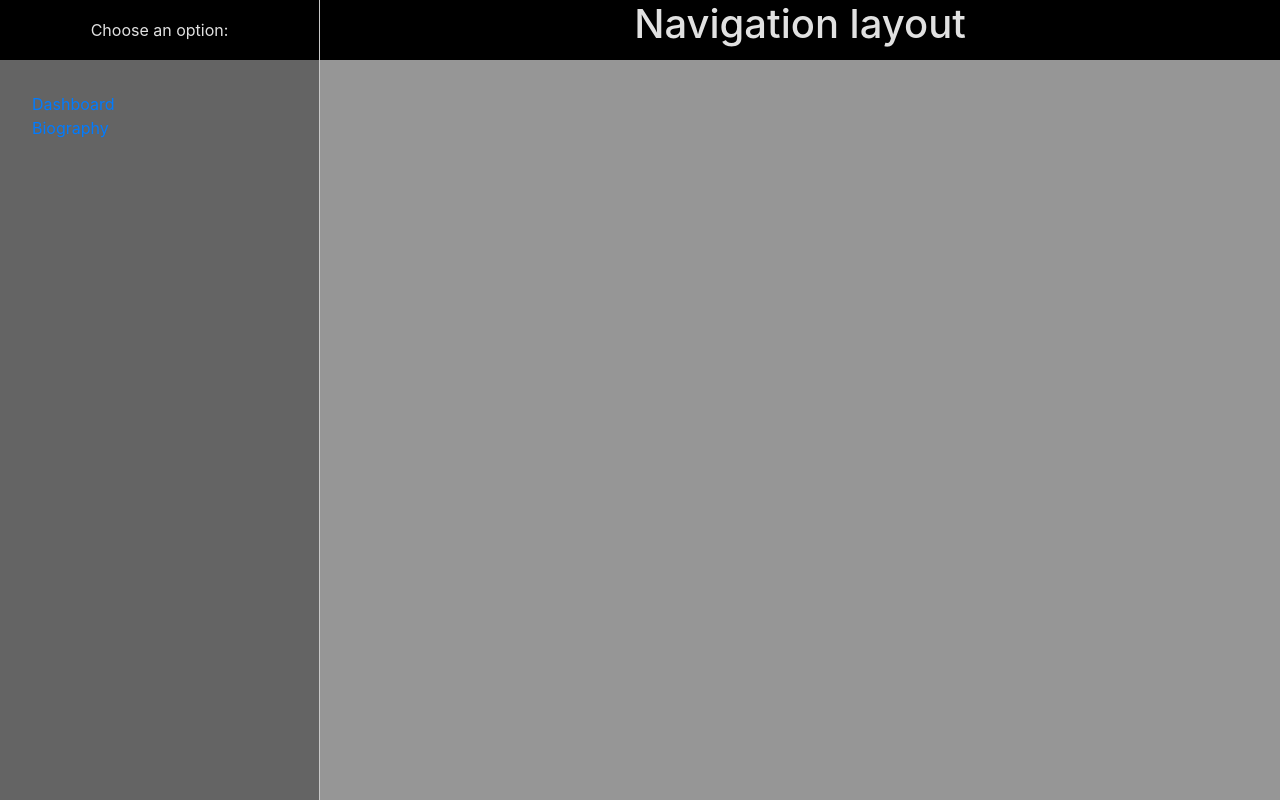
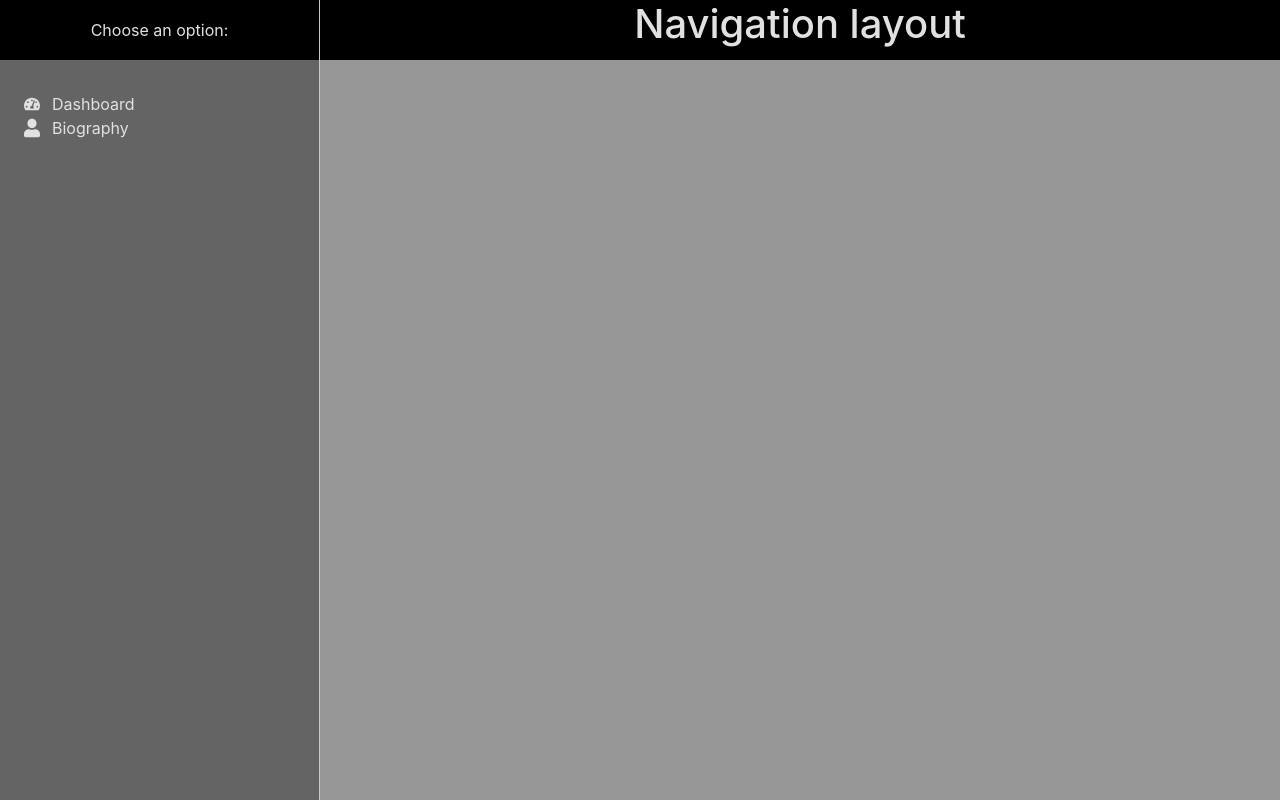
Before and after one commit to RudolfBenadie/boilerplate-0, a React (Create React App) app: page /terminal in a window 1280 px wide. Built offline with nearby package versions, Linux system fonts and the light colour scheme.

Commit message:
Add fontawesome,update styling

```diff
--- a/package.json
+++ b/package.json
@@ -3,6 +3,11 @@
   "version": "0.1.0",
   "private": true,
   "dependencies": {
+    "@fortawesome/fontawesome-free": "^5.15.1",
+    "@fortawesome/fontawesome-svg-core": "^1.2.32",
+    "@fortawesome/free-brands-svg-icons": "^5.15.1",
+    "@fortawesome/free-solid-svg-icons": "^5.15.1",
+    "@fortawesome/react-fontawesome": "^0.1.12",
     "@testing-library/jest-dom": "^5.11.5",
     "@testing-library/react": "^11.1.1",
     "@testing-library/user-event": "^12.2.0",
--- a/src/App.js
+++ b/src/App.js
@@ -4,6 +4,72 @@ import "./assets/scss/main.scss";
 import { BrowserRouter, Redirect, Route, Switch } from "react-router-dom";
 import BaseLayout from "./layout/Base";
 import AuthLayout from "./layout/Auth";
+import { library } from '@fortawesome/fontawesome-svg-core';
+import { fab } from '@fortawesome/free-brands-svg-icons';
+import {
+  faAngleLeft,
+  faAngleRight,
+  faBan,
+  faCaretDown,
+  faCaretSquareDown,
+  faCheck,
+  faCheckCircle,
+  faCheckSquare,
+  faCog,
+  faCogs,
+  faFilePdf,
+  faMailBulk,
+  faMoneyBillWave,
+  faPaperPlane,
+  faPencilAlt,
+  faSearch,
+  faSlash,
+  faTachometerAlt,
+  faThumbsDown,
+  faThumbsUp,
+  faTrash,
+  faTrashAlt,
+  faUndo,
+  faUser,
+  faUsersCog,
+  faUserSlash,
+  faUserTie,
+
+  faCoffee
+} from '@fortawesome/free-solid-svg-icons';
+library.add(
+  fab,
+
+  faAngleLeft,
+  faAngleRight,
+  faBan,
+  faCaretDown,
+  faCaretSquareDown,
+  faCheck,
+  faCheckCircle,
+  faCheckSquare,
+  faCog,
+  faCogs,
+  faFilePdf,
+  faMailBulk,
+  faMoneyBillWave,
+  faPaperPlane,
+  faPencilAlt,
+  faSearch,
+  faSlash,
+  faTachometerAlt,
+  faThumbsDown,
+  faThumbsUp,
+  faTrash,
+  faTrashAlt,
+  faUndo,
+  faUser,
+  faUsersCog,
+  faUserSlash,
+  faUserTie,
+
+  faCoffee
+);
 
 function App() {
   let currentUser = {};
--- a/src/assets/scss/_sidebar.scss
+++ b/src/assets/scss/_sidebar.scss
@@ -27,6 +27,8 @@
     .nav {
       text-align: justify;
       padding-top: 2em;
+      padding-left: 0.5em;
+      color: $light-color;
 
       .active {
         font-weight: bold;
@@ -36,12 +38,31 @@
         width: 100%;
 
         a {
-          padding-top: 0;
-          padding-bottom: 0;
-          padding-right: 0;
-          padding-left: 2em;
+          padding: 0;
+          color: $light-color;
+
+          p {
+            padding-left: 0.25em;
+          }
+
+        }
+
+        a:hover {
+          color: $primary-color
         }
       }
+
+      .nav-link {
+        display: flex;
+
+        .svg-inline--fa {
+          height: 1.5em;
+          vertical-align: 0;
+          width: 1em;
+        }
+
+      }
+
     }
   }
 }
--- a/src/layout/SideBar.js
+++ b/src/layout/SideBar.js
@@ -3,6 +3,7 @@ import {
   Nav,
   NavLink
 } from "reactstrap";
+import { FontAwesomeIcon } from '@fortawesome/react-fontawesome';
 
 const SideBar = (props) => {
   function activeRoute(routeName) {
@@ -16,7 +17,7 @@ const SideBar = (props) => {
       </div>
 
       <div className="sidebar-wrapper" ref={sidebar}>
-        <Nav>
+        <Nav className="fa-ul" >
           {props.routes.map((prop, key) => {
             return (
               <li
@@ -28,10 +29,10 @@ const SideBar = (props) => {
               >
                 <NavLink
                   href={prop.layout + prop.path}
-                  className="nav-link"
                 >
                   {/* <i className={prop.icon} /> */}
                   {/* <FontAwesomeIcon icon={prop.icon} /> */}
+                  <span class="fa-li"><FontAwesomeIcon icon={prop.icon} /></span>
                   <p>{prop.name}</p>
                 </NavLink>
               </li>
--- a/src/views/routes.js
+++ b/src/views/routes.js
@@ -12,7 +12,7 @@ const routes = [
   {
     path: "/biography",
     name: "Biography",
-    icon: "tachometer-alt",
+    icon: "user",
     component: Biography,
     layout: "/terminal"
   }
```
Also changed, not shown: 2 other files (tests, documents, lock files or other folders).
